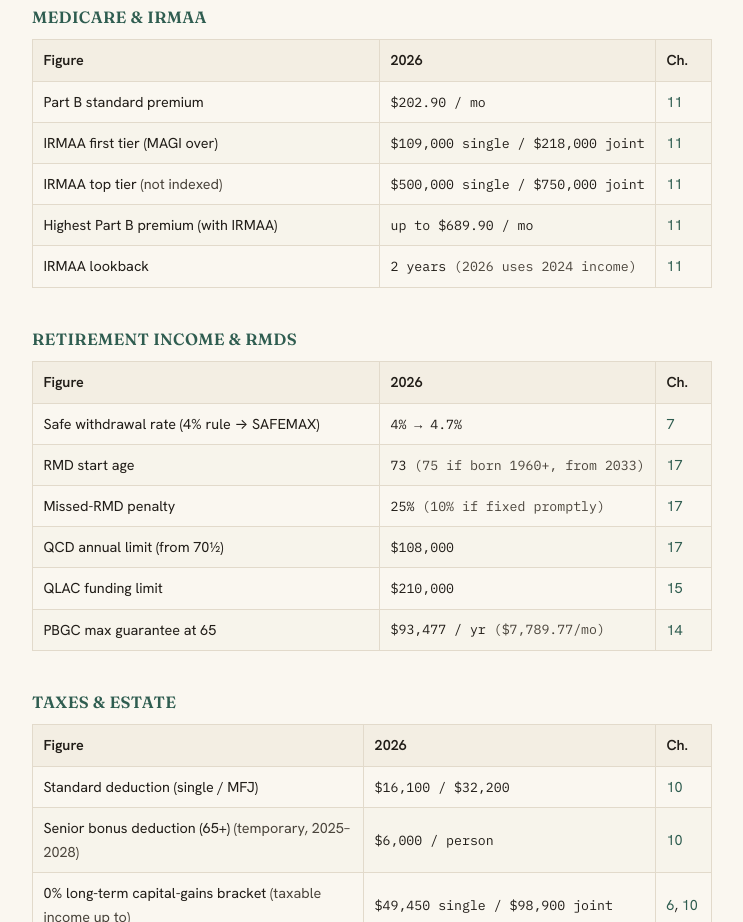
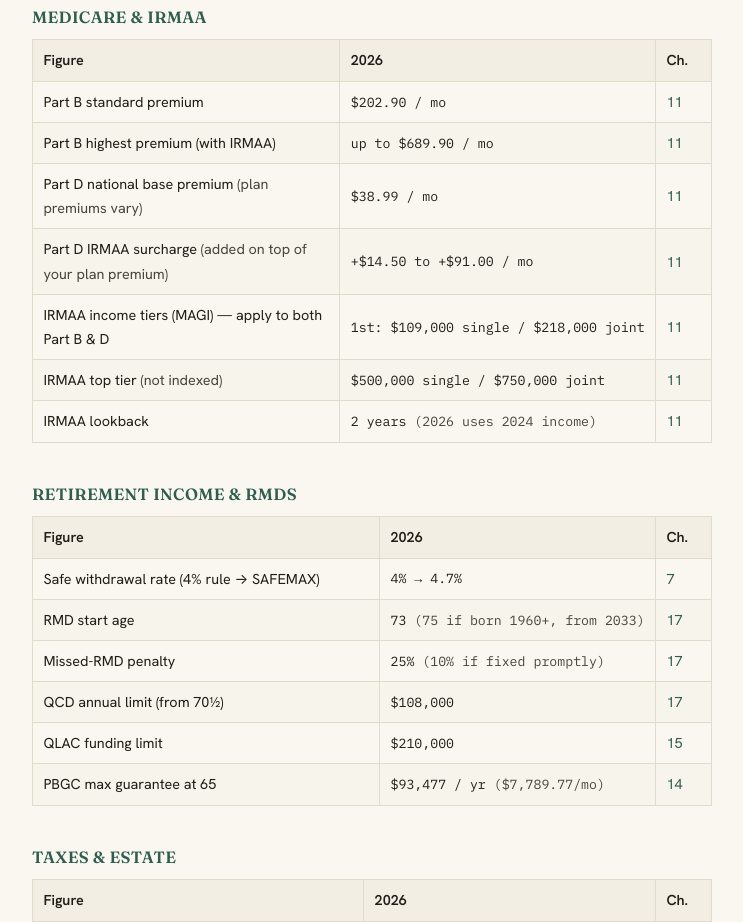
Before and after one commit to n-nachiappan/n-nachiappan.github.io, a website: page guide/appendix-numbers.html in a window 1280 px wide. Shown: the part 1600-2522 px from the top of the page, without its empty margins (268-1011 px from the left). Drawn offline with Linux system fonts and the light colour scheme.

Commit message:
medicare part-D numbers added

```diff
--- a/guide/appendix-numbers.html
+++ b/guide/appendix-numbers.html
@@ -62,9 +62,11 @@
 <thead><tr><th>Figure</th><th style="width:12rem">2026</th><th style="width:3.5rem">Ch.</th></tr></thead>
 <tbody>
 <tr><td>Part B standard premium</td><td class="mono">$202.90 / mo</td><td><a href="chapter11.html">11</a></td></tr>
-<tr><td>IRMAA first tier (MAGI over)</td><td class="mono">$109,000 single / $218,000 joint</td><td><a href="chapter11.html">11</a></td></tr>
+<tr><td>Part B highest premium (with IRMAA)</td><td class="mono">up to $689.90 / mo</td><td><a href="chapter11.html">11</a></td></tr>
+<tr><td>Part D national base premium <span style="color:var(--ink-soft)">(plan premiums vary)</span></td><td class="mono">$38.99 / mo</td><td><a href="chapter11.html">11</a></td></tr>
+<tr><td>Part D IRMAA surcharge <span style="color:var(--ink-soft)">(added on top of your plan premium)</span></td><td class="mono">+$14.50 to +$91.00 / mo</td><td><a href="chapter11.html">11</a></td></tr>
+<tr><td>IRMAA income tiers (MAGI) — apply to both Part B &amp; D</td><td class="mono">1st: $109,000 single / $218,000 joint</td><td><a href="chapter11.html">11</a></td></tr>
 <tr><td>IRMAA top tier <span style="color:var(--ink-soft)">(not indexed)</span></td><td class="mono">$500,000 single / $750,000 joint</td><td><a href="chapter11.html">11</a></td></tr>
-<tr><td>Highest Part B premium (with IRMAA)</td><td class="mono">up to $689.90 / mo</td><td><a href="chapter11.html">11</a></td></tr>
 <tr><td>IRMAA lookback</td><td class="mono">2 years <span style="color:var(--ink-soft)">(2026 uses 2024 income)</span></td><td><a href="chapter11.html">11</a></td></tr>
 </tbody>
 </table></div>
```
